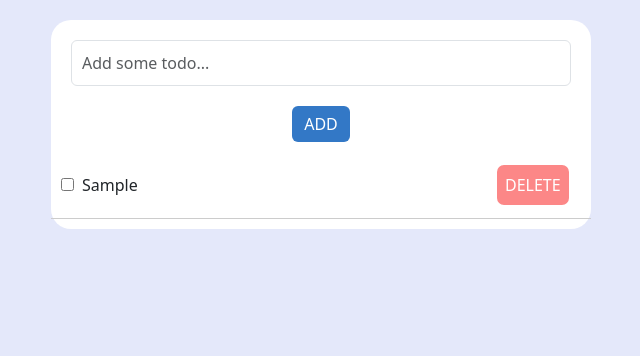
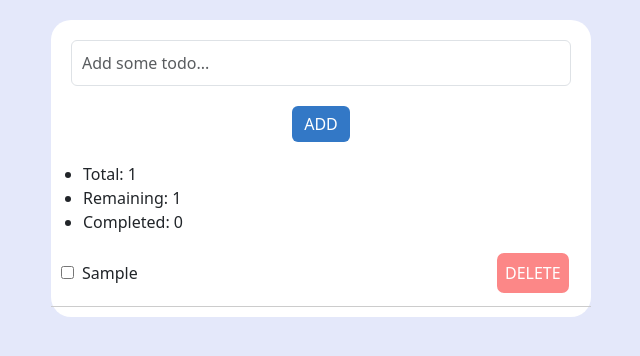
Before and after one commit to klaudiakprojects/todoapp, a website: page index.html in a window 1280 px wide. Both pictures are taken after typing "Sample" into the empty fields and a click on the button "ADD". Shown: the whole page, without its empty margins (319-959 px from the left). Drawn offline with nearby package versions, Linux system fonts and the light colour scheme.

Commit message:
added some fixes

```diff
--- a/index.html
+++ b/index.html
@@ -20,9 +20,14 @@
           <button type="submit" class="btn btn-outline-primary" id="addNewTodo">ADD</button>
 
       </div>
+      <div class="filters">
+        <ul>
+          <li id="all-todos">ALL</li>
+          <li id="pending-todos">PENDING</li>
+          <li id="done-todos">DONE</li>
+        </ul>
+      </div>
       <div id="allTodos">
-
-
       </div>
     </div>
   </div>
--- a/package.json
+++ b/package.json
@@ -16,5 +16,10 @@
   "license": "ISC",
   "devDependencies": {
     "cypress": "^9.5.1"
+  },
+  "dependencies": {
+    "knex": "^2.4.2",
+    "mysql2": "^3.1.2",
+    "objection": "^3.0.1"
   }
 }
--- a/script.js
+++ b/script.js
@@ -1,7 +1,10 @@
 let newTodo = document.getElementById("newTodo");
 let addNewTodo = document.getElementById("addNewTodo");
 let allTodos = document.getElementById("allTodos");
-let todos = [];
+const completedTasks = document.getElementById("done-todos");
+const totalTasks = document.getElementById("all-todos");
+const remainingTasks = document.getElementById("pending-todos");
+const todos = [];
 
 addNewTodo.addEventListener("click", () => {
     if (newTodo.value === "") {
@@ -10,7 +13,7 @@ addNewTodo.addEventListener("click", () => {
     }
     addTodo(newTodo.value, "pending")
     localStorage.setItem("all-todos", JSON.stringify(todos));
-
+    statsUpdate()
 })
 
 let existingTodos = JSON.parse(localStorage.getItem("all-todos"));
@@ -26,11 +29,7 @@ existingTodos.forEach(todo => {
 function addTodo(name, status) {
 
     let todoName = name;
-
-
     let todoDetails = { name: todoName, status: status };
-
-
 
     newDiv = document.createElement("div");
     newDiv.setAttribute("class", "new-div");
@@ -48,7 +47,7 @@ function addTodo(name, status) {
     deleteButton.setAttribute("class", "delete-button ml-auto p-2 col-sm");
     deleteButton.innerText = "DELETE";
     newDiv.appendChild(deleteButton);
-
+    statsUpdate()
 
     todos.push(todoDetails);
     newTodo.value = "";
@@ -60,7 +59,7 @@ function addTodo(name, status) {
     deleteButton.addEventListener("click", deleteTodo);
     newLi.addEventListener("click", todoEdit);
 
-
+    statsUpdate()
 
 }
 
@@ -80,7 +79,7 @@ function doneTodo(e) {
 
     localStorage.setItem("all-todos", JSON.stringify(todos));
 
-
+    statsUpdate()
 }
 
 
@@ -96,12 +95,12 @@ function deleteTodo(e) {
     localStorage.setItem("all-todos", JSON.stringify(todos))
 
     item.parentElement.remove();
+    statsUpdate()
 
     for (let todoId = 0; todoId < todos.length; todoId++) {
         allTodos.getElementsByClassName("new-div")[todoId].id = todoId;
 
     }
-
 }
 
 newTodo.addEventListener("keypress", function onEvent(event) {
@@ -114,9 +113,8 @@ newTodo.addEventListener("keypress", function onEvent(event) {
         localStorage.setItem("all-todos", JSON.stringify(todos));
 
     }
+    statsUpdate()
 })
-
-
 
 function todoEdit(e) {
     let item = e.target.parentElement;
@@ -140,6 +138,18 @@ function todoEdit(e) {
 
         }
     })
+}
 
+function statsUpdate() {
+    let completedTodos = todos.filter(todo => {
+        return todo.status === "completed";
+    });
+    let completedTodosLength = completedTodos.length;
+    completedTasks.innerHTML = "Completed: " + completedTodosLength;
+    let totalTodos = todos.length;
+    totalTasks.innerHTML = "Total: " + totalTodos;
+
+    let remainingTodos = totalTodos - completedTodosLength;
+    remainingTasks.innerHTML = "Remaining: " + remainingTodos;
 
 }
```
Also changed, not shown: cypress/integration/e2e.js (+3 -9 lines), 1 other file.
